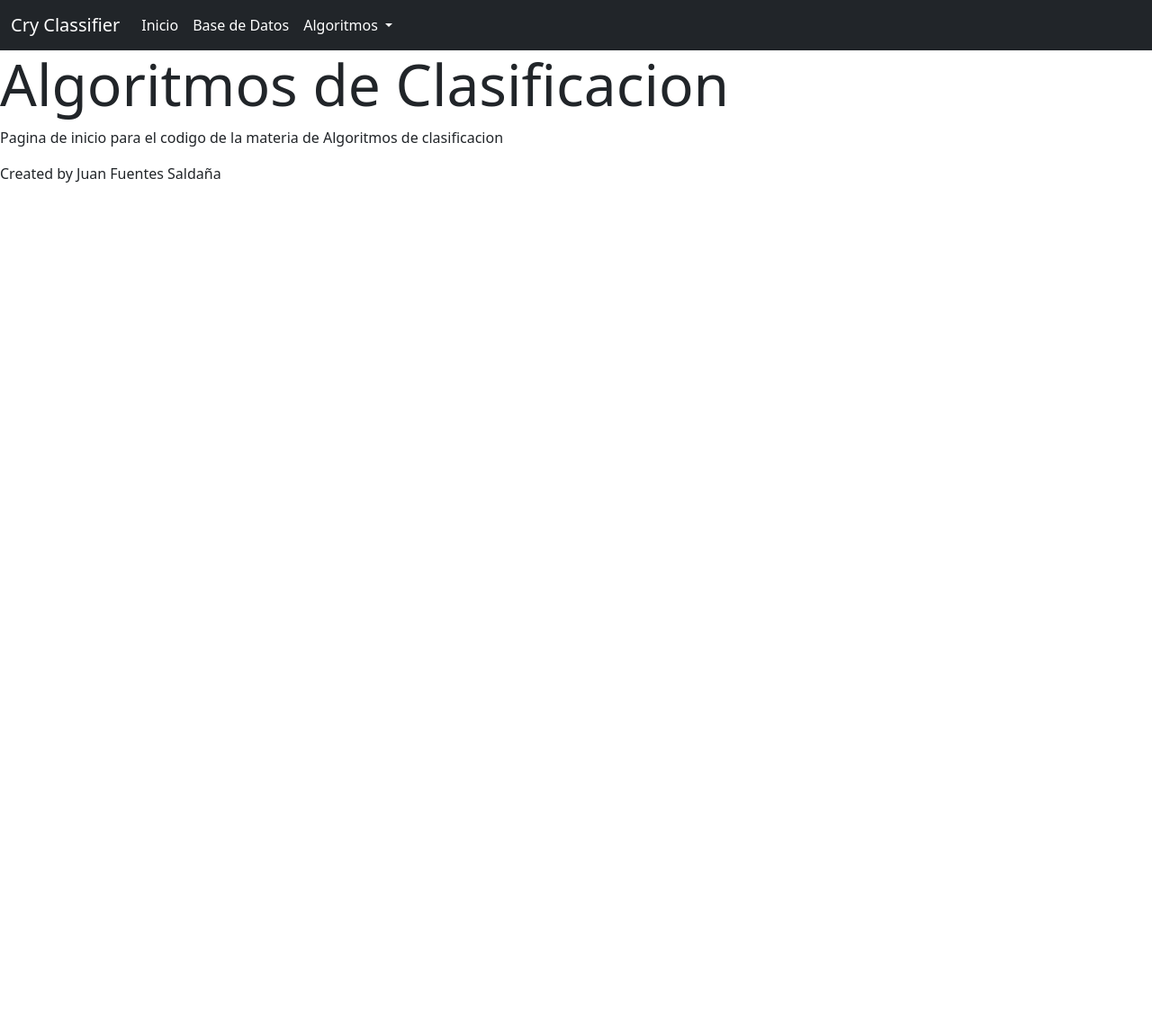
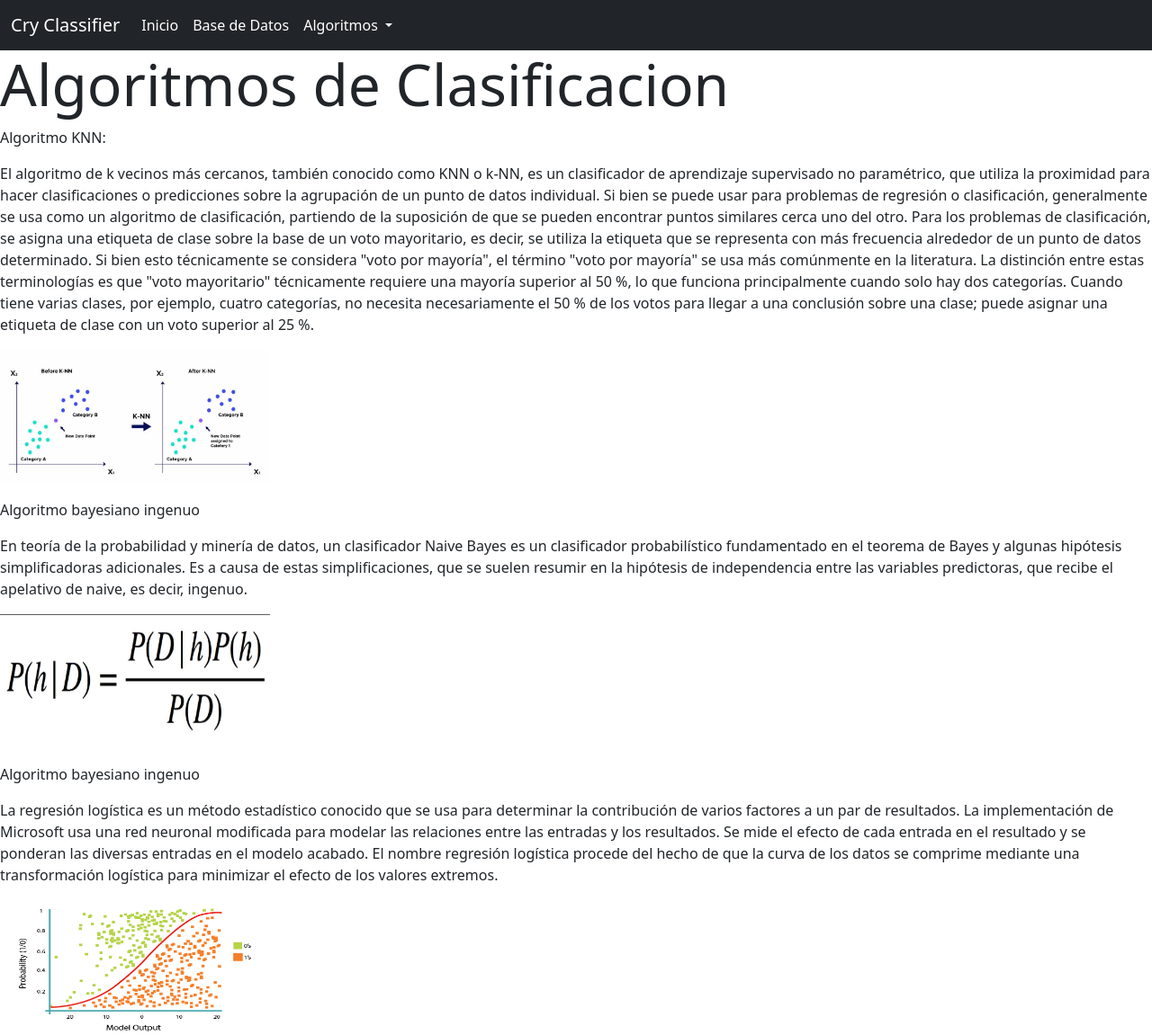
Before and after one commit to Roberto-Alvaro/Django-algoritmos-clasificacion, a Django app: template app/prueba1/templates/prueba1/index.html in a window 1280 px wide. Shown: the whole page at 90% size. Before the commit the page ends 203 px from the top, so only its background shows below. Run offline with Django 4.2, Linux system fonts and the light colour scheme; the template is opened without the code that fills it, so the values that code supplies are empty; parts of the project's set-up code (start-up, migrations or seed data) failed here and were passed over.

Commit message:
imagenes

```diff
--- a/app/prueba1/templates/prueba1/index.html
+++ b/app/prueba1/templates/prueba1/index.html
@@ -5,7 +5,46 @@
 {% block content %}
 
 <h1 class="display-3">Algoritmos de Clasificacion</h1>
-<p> Pagina de inicio para el codigo de la materia de Algoritmos de
-  clasificacion </p>
-<p> Created by Juan Fuentes Saldaña </p>
+<p>Algoritmo KNN:</p>
+<p>El algoritmo de k vecinos más cercanos, también conocido como KNN o k-NN, es un clasificador de aprendizaje
+  supervisado no
+  paramétrico, que utiliza la proximidad para hacer clasificaciones o predicciones sobre la agrupación de un punto de
+  datos
+  individual. Si bien se puede usar para problemas de regresión o clasificación, generalmente se usa como un algoritmo
+  de
+  clasificación, partiendo de la suposición de que se pueden encontrar puntos similares cerca uno del otro.
+
+
+  Para los problemas de clasificación, se asigna una etiqueta de clase sobre la base de un voto mayoritario, es decir,
+  se
+  utiliza la etiqueta que se representa con más frecuencia alrededor de un punto de datos determinado. Si bien esto
+  técnicamente
+  se considera "voto por mayoría", el término "voto por mayoría" se usa más comúnmente en la literatura. La distinción
+  entre estas
+  terminologías es que "voto mayoritario" técnicamente requiere una mayoría superior al 50 %, lo que funciona
+  principalmente
+  cuando solo hay dos categorías. Cuando tiene varias clases, por ejemplo, cuatro categorías, no necesita necesariamente
+  el 50 %
+  de los votos para llegar a una conclusión sobre una clase; puede asignar una etiqueta de clase con un voto superior al
+  25 %. </p>
+<img src="knn.jpg" width="300" height="150">
+<p></p>
+<p>Algoritmo bayesiano ingenuo</p>
+<p>En teoría de la probabilidad y minería de datos, un clasificador Naive Bayes es un clasificador probabilístico
+  fundamentado en el teorema de Bayes y algunas hipótesis simplificadoras adicionales. Es a causa de estas
+  simplificaciones,
+  que se suelen resumir en la hipótesis de independencia entre las variables predictoras, que recibe el apelativo de
+  naive,
+  es decir, ingenuo.</p>
+<img src="bayes.jpg" width="300" height="150">
+<p></p>
+<p>Algoritmo bayesiano ingenuo</p>
+<p>La regresión logística es un método estadístico conocido que se usa para determinar la contribución de varios
+  factores a
+  un par de resultados. La implementación de Microsoft usa una red neuronal modificada para modelar las relaciones entre
+  las entradas y los resultados. Se mide el efecto de cada entrada en el resultado y se ponderan las diversas entradas
+  en
+  el modelo acabado. El nombre regresión logística procede del hecho de que la curva de los datos se comprime mediante
+  una transformación logística para minimizar el efecto de los valores extremos.</p>
+<img src="regresion_logistica.png" width="300" height="150">
 {% endblock %}
```
Also changed, not shown: app/prueba1/templates/prueba1/bayes.jpg (added), app/prueba1/templates/prueba1/knn.jpg (added), app/prueba1/templates/prueba1/regresion_logistica.png (added).
